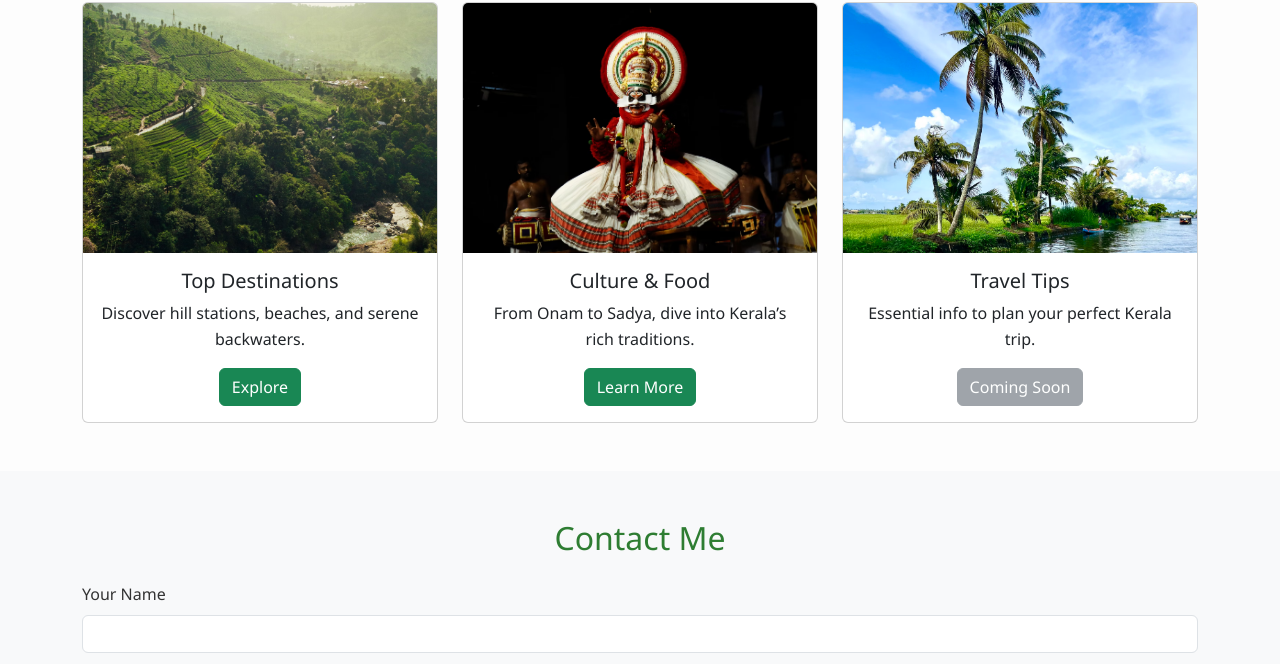
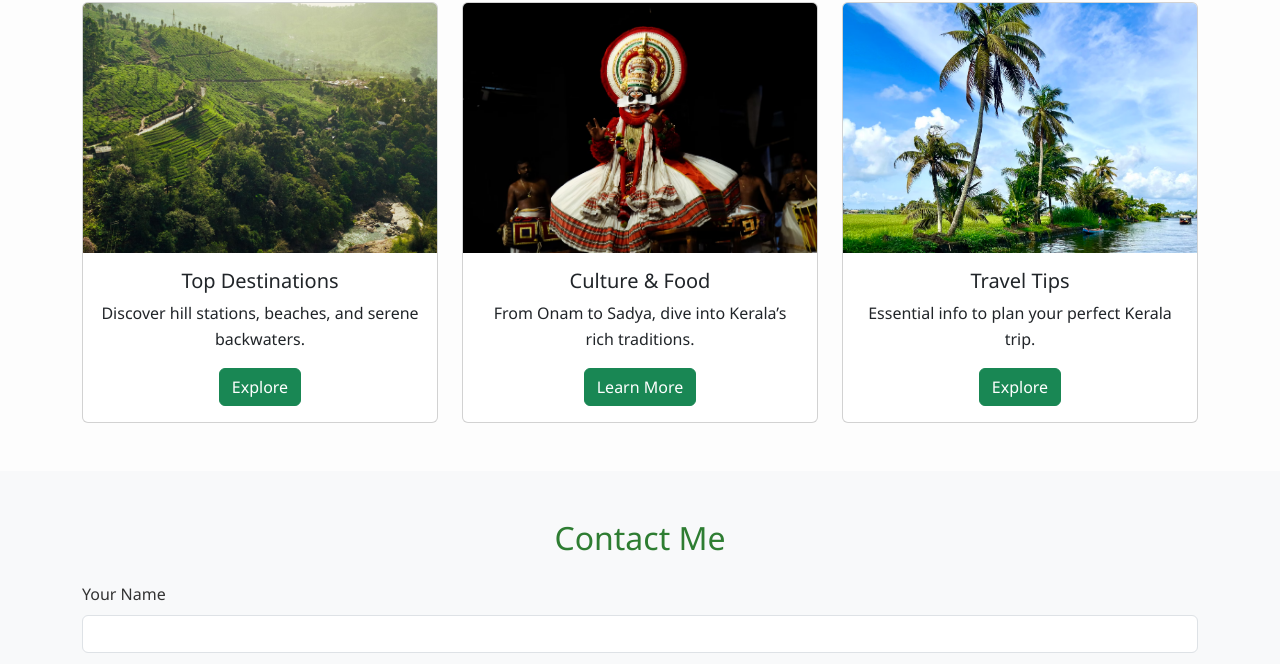
Before and after one commit to Merlin-Seb/Merls-travel-blog, a plain HTML site: page Index.html in a window 1280 px wide. Shown: the part 433-1097 px from the top of the page. Drawn offline with nearby package versions, Linux system fonts and the light colour scheme; files whose address does not match are found by name.

Commit message:
new page

```diff
--- a/Index.html
+++ b/Index.html
@@ -67,7 +67,7 @@
             <div class="card-body">
               <h5 class="card-title">Travel Tips</h5>
               <p class="card-text">Essential info to plan your perfect Kerala trip.</p>
-              <a href="#" class="btn btn-secondary disabled">Coming Soon</a>
+              <a href="travel.html" class="btn btn-success">Explore</a>
             </div>
           </div>
         </div>
```
Also changed, not shown: Design Overview.txt (added).
